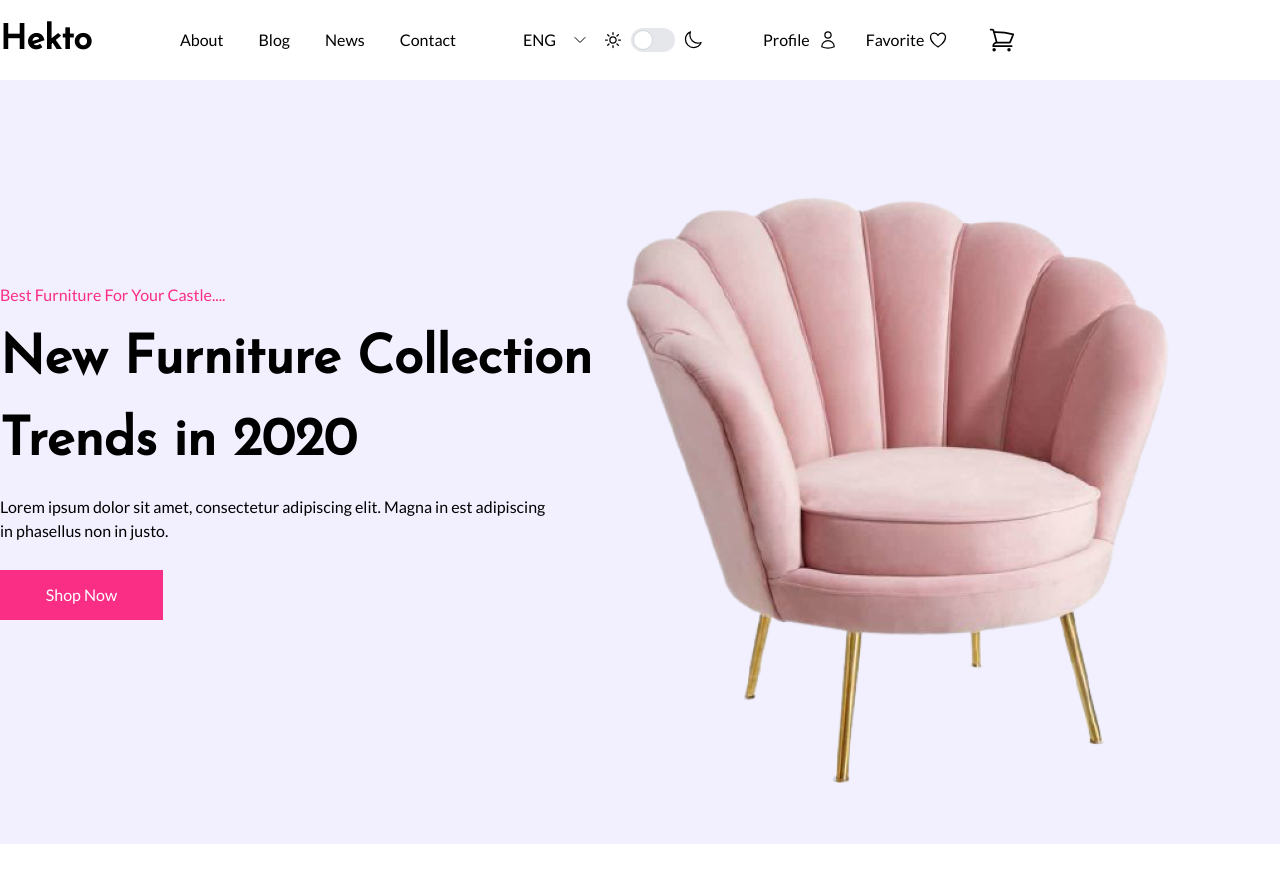
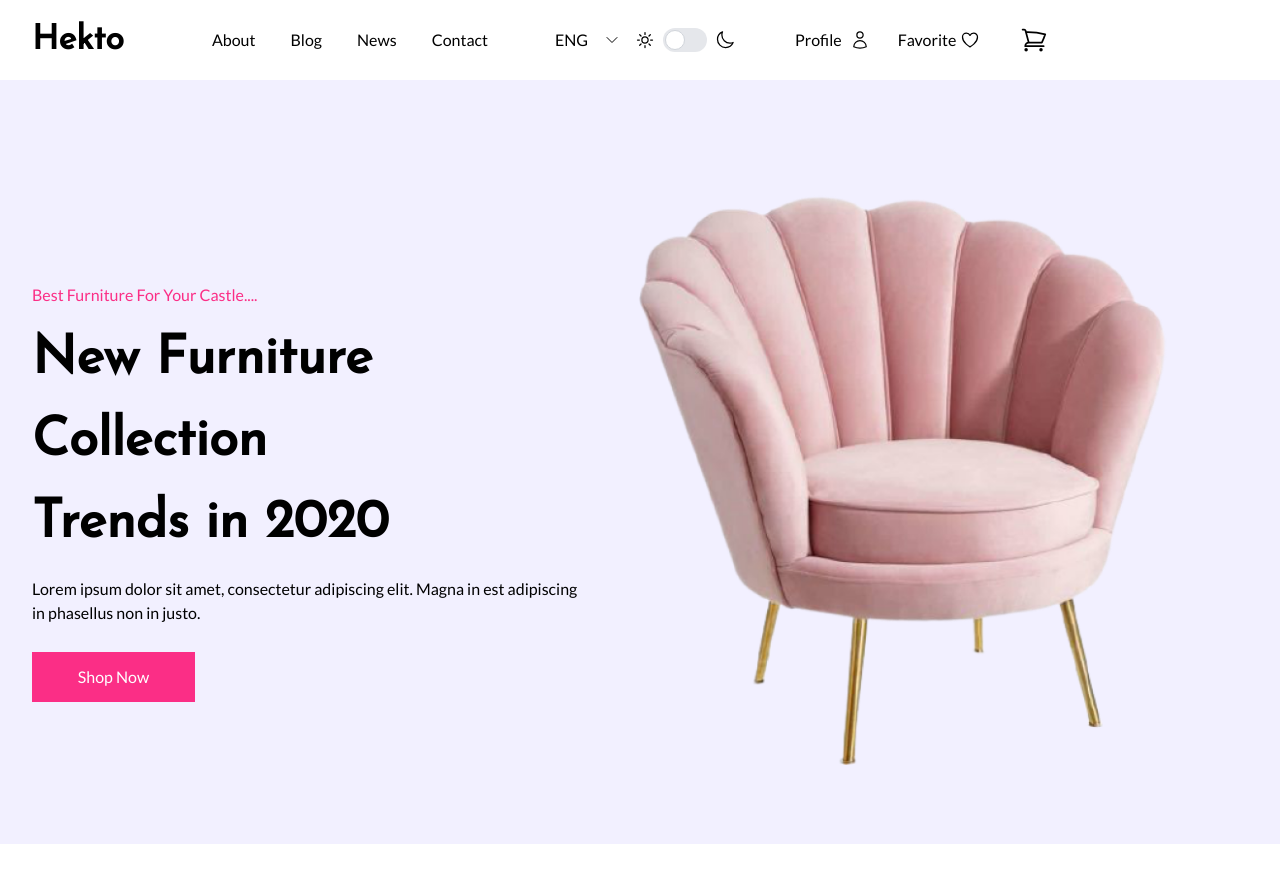
Before and after one commit to Atorami/react-ts-shop, a React (Vite) app: page / in a window 1280 px wide. Shown: the top 882 px of the page. Built offline with nearby package versions, Linux system fonts and the light colour scheme.

Commit message:
Adding dist

```diff
--- a/src/components/Header/Header.tsx
+++ b/src/components/Header/Header.tsx
@@ -11,7 +11,7 @@ import { Favorite } from './Favorite/Favorite';
 export const Header: FC = () => {
   return (
     <header className="h-20	bg-white">
-      <div className="container mx-auto h-full flex items-center px-94 py-5 ">
+      <div className="container mx-auto h-full flex items-center py-5 ">
         <Link
           to="/"
           className="header__logo font-josefin text-[34px] font-bold"
--- a/src/components/Header/Language/Language.tsx
+++ b/src/components/Header/Language/Language.tsx
@@ -26,22 +26,22 @@ export const Language = () => {
   };
 
   return (
-    <div className="dropdown mx-4 cursor-pointer relative transition duration-200 w-10">
+    <div className="dropdown mx-4 cursor-pointer relative w-10">
       <div
         className="dropdown__current-language flex flex-row items-center"
         onClick={clickHandler}
       >
         <div className="px-4">{selectLanguage}</div>
-        <div className="dropdown__icon transition  ease-in-out duration-200">
+        <div className="dropdown__icon ">
           {!isOpen ? (
-            <ChevronDownIcon className="h-4 transition  ease-in-out duration-600" />
+            <ChevronDownIcon className="h-4 transition ease-in-out duration-800" />
           ) : (
-            <ChevronDownIcon className="h-4 transition  ease-in-out duration-600 rotate-180" />
+            <ChevronDownIcon className="h-4 transition ease-in-out duration-800 rotate-180" />
           )}
         </div>
       </div>
       <div
-        className={`dropdown__lang-list absolute top-8 left-0 text-center transition duration-400 w-16 border-gray-50 rounded-lg bg-white shadow-xs  ${
+        className={`dropdown__lang-list absolute top-8 left-0 text-center transition-transform duration-1000 border-gray-50 rounded-lg bg-white shadow-xs  ${
           isOpen ? 'opasity-300 ' : 'opacity-0'
         }`}
       >
--- a/tailwind.config.js
+++ b/tailwind.config.js
@@ -2,6 +2,9 @@
 export default {
   content: ['./index.html', './src/**/*.{js,ts,jsx,tsx}'],
   theme: {
+    container: {
+      padding: '2rem',
+    },
     extend: {
       fontFamily: {
         josefin: ['Josefin Regular', 'sans-serif'],
--- a/vite.config.ts
+++ b/vite.config.ts
@@ -3,5 +3,6 @@ import react from '@vitejs/plugin-react';
 
 // https://vitejs.dev/config/
 export default defineConfig({
+  base: 'https://Atorami.github.io/react-ts-shop/',
   plugins: [react()],
 });
```
